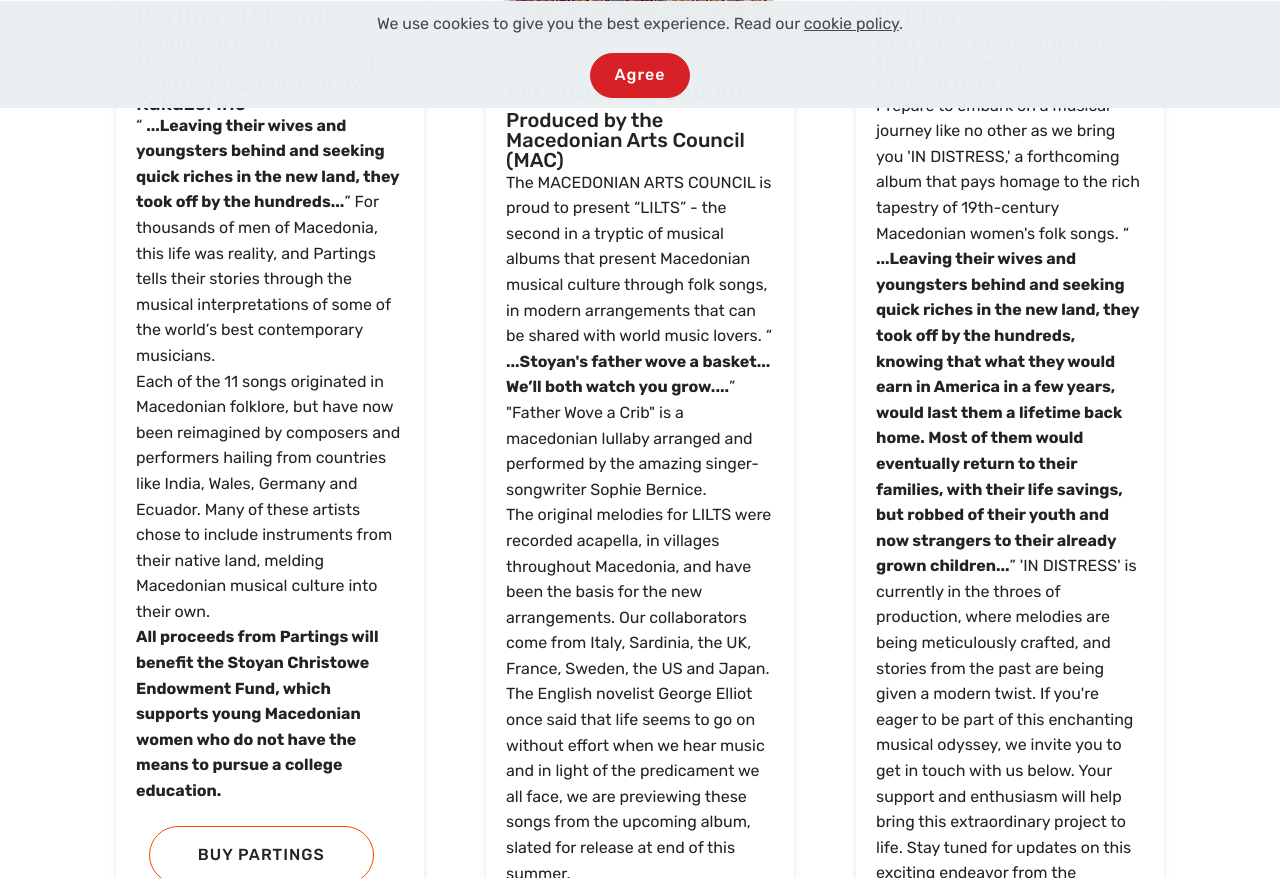
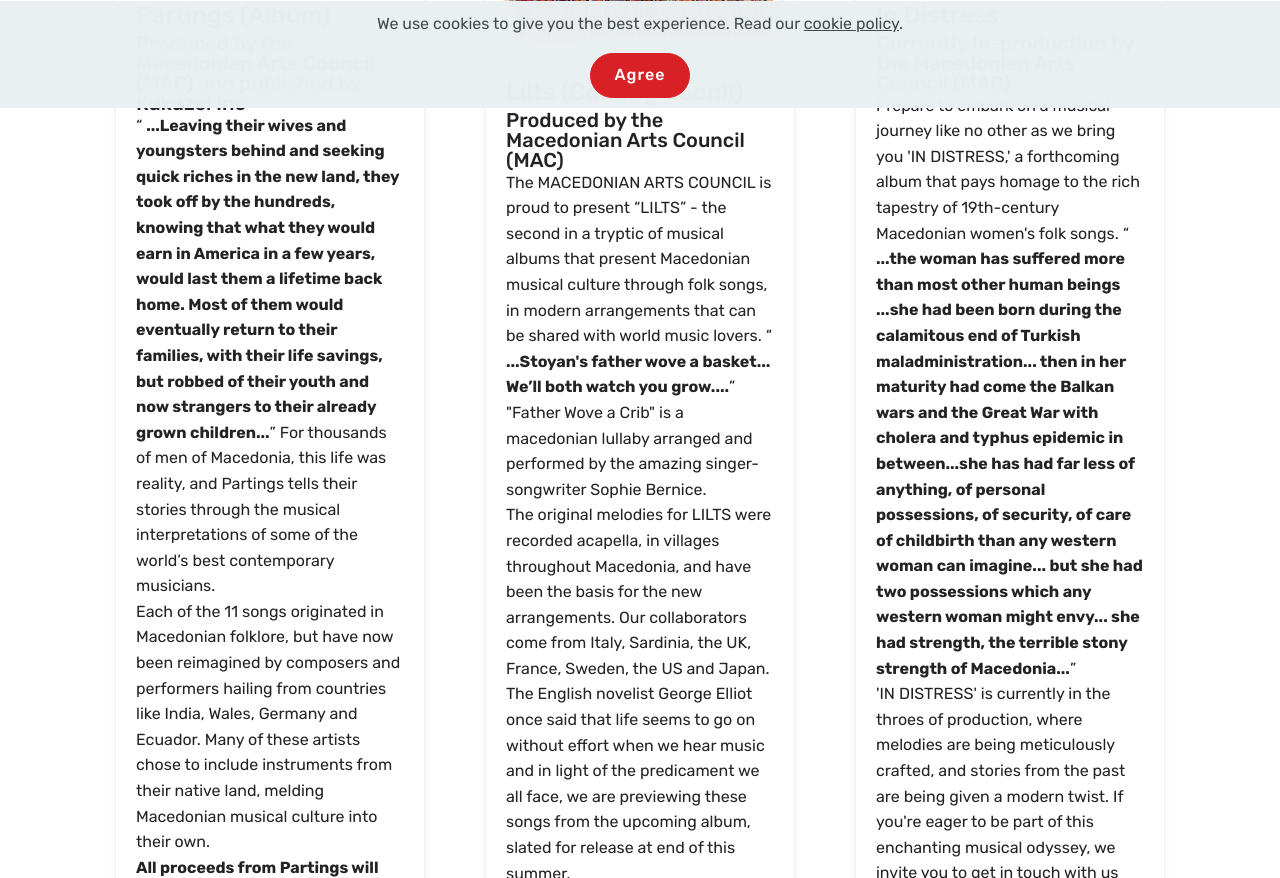
Before and after one commit to pavlinaltd/MAC-SEPTEMBER, a plain HTML site: page projects.html in a window 1280 px wide. Shown: the part 692-1570 px from the top of the page. Drawn offline with Linux system fonts and the light colour scheme; a script that the page names is missing.

Commit message:
Updated text

```diff
--- a/projects.html
+++ b/projects.html
@@ -278,7 +278,12 @@
 												<strong
 													>...Leaving their wives and youngsters behind and
 													seeking quick riches in the new land, they took off by
-													the hundreds...</strong
+													the hundreds, knowing that what they would earn in
+													America in a few years, would last them a lifetime
+													back home. Most of them would eventually return to
+													their families, with their life savings, but robbed of
+													their youth and now strangers to their already grown
+													children...</strong
 												></q
 											>
 											For thousands of men of Macedonia, this life was reality,
@@ -384,16 +389,19 @@
 											women's folk songs.
 											<q>
 												<strong
-													>...Leaving their wives and youngsters behind and
-													seeking quick riches in the new land, they took off by
-													the hundreds, knowing that what they would earn in
-													America in a few years, would last them a lifetime
-													back home. Most of them would eventually return to
-													their families, with their life savings, but robbed of
-													their youth and now strangers to their already grown
-													children...</strong
+													>...the woman has suffered more than most other human
+													beings ...she had been born during the calamitous end
+													of Turkish maladministration... then in her maturity
+													had come the Balkan wars and the Great War with
+													cholera and typhus epidemic in between...she has had
+													far less of anything, of personal possessions, of
+													security, of care of childbirth than any western woman
+													can imagine... but she had two possessions which any
+													western woman might envy... she had strength, the
+													terrible stony strength of Macedonia...</strong
 												></q
 											>
+											<br />
 
 											'IN DISTRESS' is currently in the throes of production,
 											where melodies are being meticulously crafted, and stories
```
